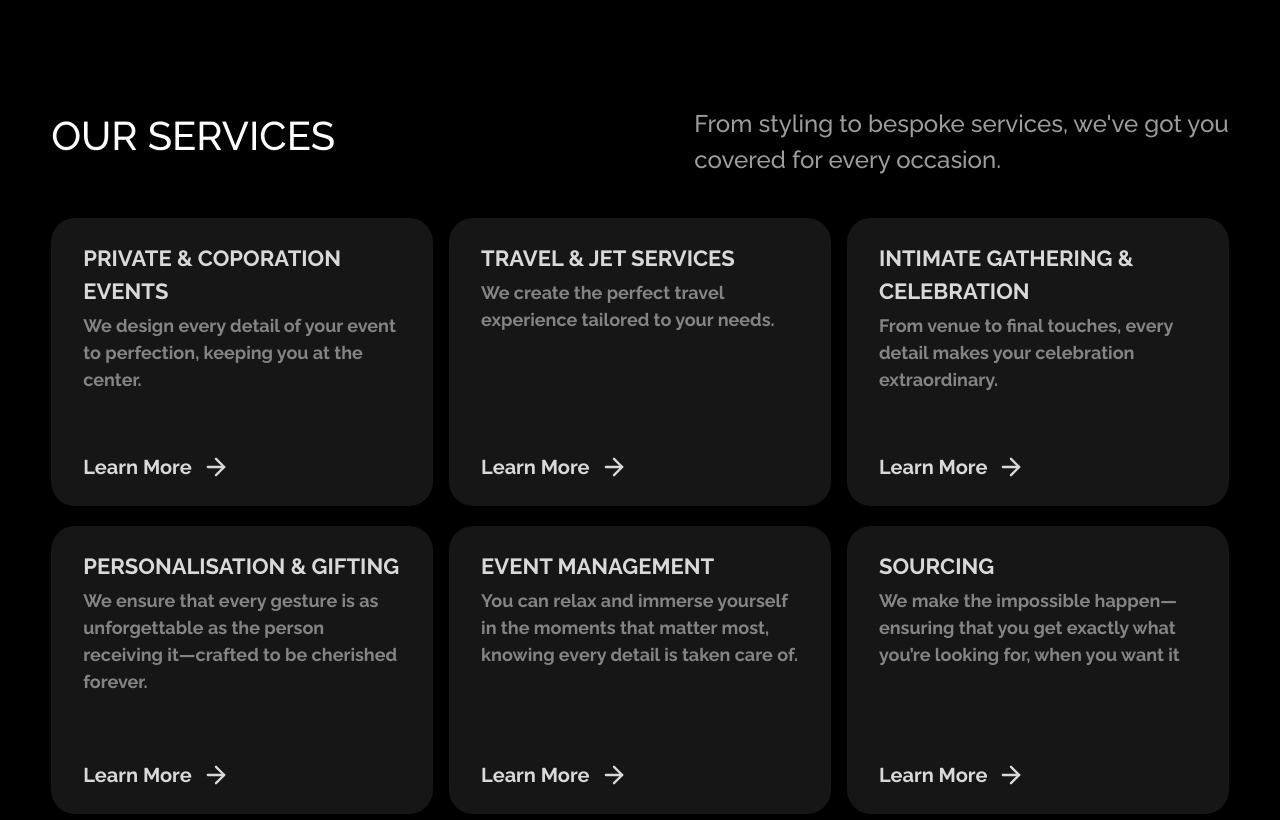
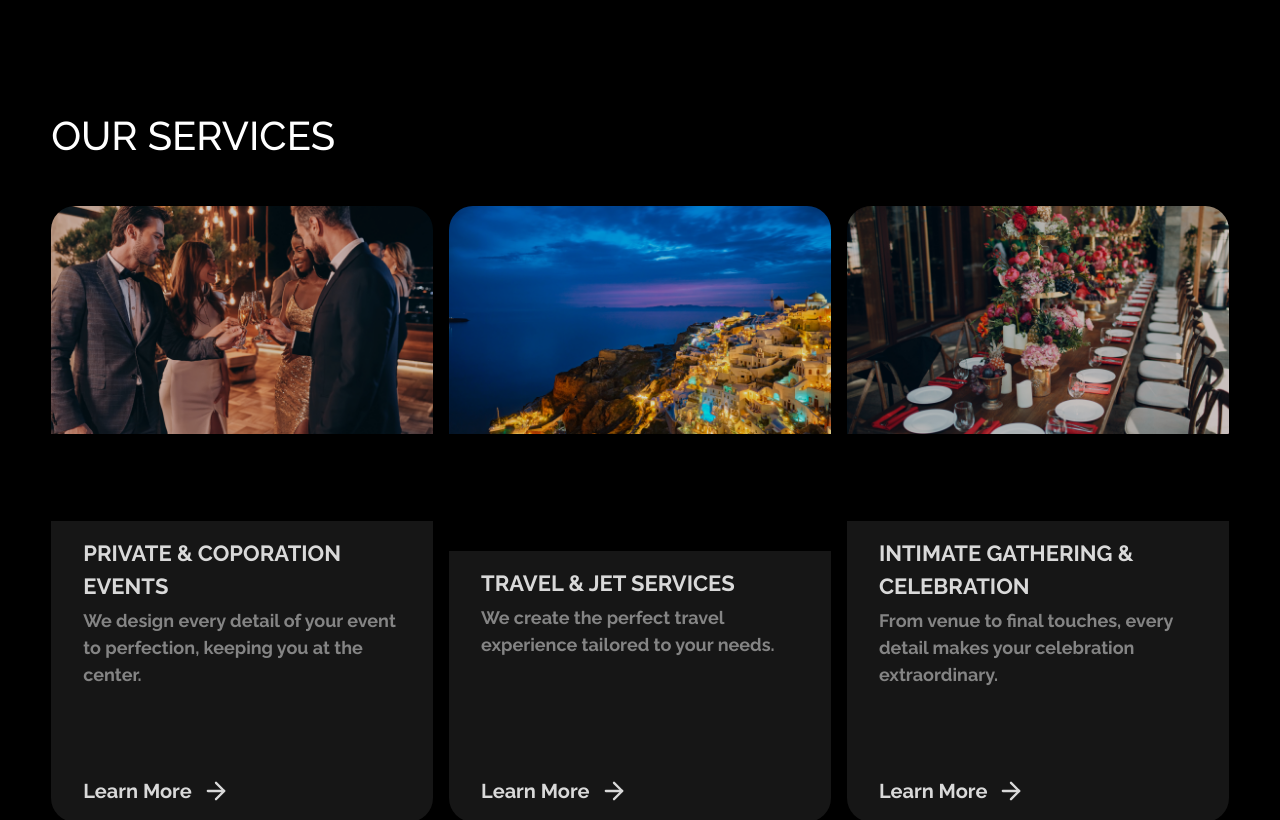
Before and after one commit to kizzy-shaped/shaped, a Next.js app: page / in a window 1280 px wide. Shown: the part 1464-2284 px from the top of the page. Built offline with nearby package versions, Linux system fonts and the light colour scheme.

Commit message:
refactor services layout and update image handling

```diff
--- a/app/page.tsx
+++ b/app/page.tsx
@@ -254,10 +254,10 @@ function Services() {
             OUR SERVICES
           </div>
 
-          <div className="wmin_md:text-[24px] wmax_md:text-[14px] font-medium text-[#9C9C9C]">
+          {/* <div className="wmin_md:text-[24px] wmax_md:text-[14px] font-medium text-[#9C9C9C]">
             From styling to bespoke services, we've got you <br />
             covered for every occasion.
-          </div>
+          </div> */}
         </div>
 
         {services
@@ -275,7 +275,7 @@ function Services() {
               index
             ) => (
               <div
-                className={`col-span-1 wmin_md:h-[18em] wmax_md:h-[55vh] wmax_lg:mt-[20px] grid grid-cols-1 grid-rows-[5.5fr] relative overflow-hidden rounded-[24px]`}
+                className={`col-span-1 wmin_md:h-[77vh] wmax_md:h-[55vh] wmax_lg:mt-[20px] grid grid-cols-1 grid-rows-[4.5_5.5fr] relative overflow-hidden rounded-[24px]`}
                 key={index}
                 id={`service-${index}`}
                 data-reveal-on-scroll
@@ -288,15 +288,15 @@ function Services() {
                     "opacity 0.5s ease-in-out, transform 0.5s ease-in-out",
                 }}
               >
-                {/* <div className="w-full h-full overflow-hidden col-span-1 row-start-1 row-end-2">
+                <div className="w-full h-full overflow-hidden col-span-1 row-start-1 row-end-2">
                 <img
                   className="w-full h-ful max-h-full object-cover"
                   src={thumbnail}
                   alt=""
                 />
-              </div> */}
+              </div>
 
-                <div className="w-full h-full col-span-1 row-start-1 row-end-2 bg-[#1a1a1a] flex flex-col justify-between py-[1.5em] px-[2em]">
+                <div className="w-full h-full col-span-1 row-start-2 row-end-3 bg-[#1a1a1a] flex flex-col justify-between py-[1em] px-[2em]">
                   <div className="w-full h-fit flex flex-col gap-[4px] justify-end relative">
                     <div className="wmin_3xl:text-[24px] wmin_lg:wmax_3xl:text-[22px] font-bold text-white uppercase">
                       {title}
@@ -345,11 +345,11 @@ function Services() {
             {services
               .map(
                 (
-                  { desc, galleryImages, heroImage, link, title, overview },
+                  { desc, galleryImages, thumbnail, link, title, overview },
                   index
                 ) => (
                   <div
-                    className={`w-[90vw] h-[14em] wmax_lg:mt-[20px] grid grid-cols-1 grid-rows-[1fr] relative overflow-hidden rounded-[24px]`}
+                    className={`w-[90vw] h-[27em] wmax_lg:mt-[20px] grid grid-cols-1 grid-rows-[0.5fr_1fr] relative overflow-hidden rounded-[24px]`}
                     key={index}
                     id={`service-${index}`}
                     data-reveal-on-scroll
@@ -359,15 +359,15 @@ function Services() {
                         "opacity 0.5s ease-in-out, transform 0.5s ease-in-out",
                     }}
                   >
-                    {/* <div className="w-full h-full overflow-hidden col-span-1 row-start-1 row-end-2">
+                    <div className="w-full h-full overflow-hidden col-span-1 row-start-1 row-end-2">
                     <img
                       className="w-full h-full max-h-full object-cover"
-                      src={heroImage}
+                      src={thumbnail}
                       alt=""
                     />
-                  </div> */}
+                  </div>
 
-                    <div className="w-full h-full col-span-1 row-start-1 row-end-2 bg-[#1a1a1a] flex flex-col gap-[1em] justify-between py-[1em] px-[1.5em]">
+                    <div className="w-full h-full col-span-1 row-start-2 row-end-3 bg-[#1a1a1a] flex flex-col gap-[1em] justify-between py-[1em] px-[1.5em]">
                       <div className="w-full h-fit flex flex-col gap-[4px] justify-end relative">
                         <div className="text-[20px] font-bold text-white uppercase">
                           {title}
```
